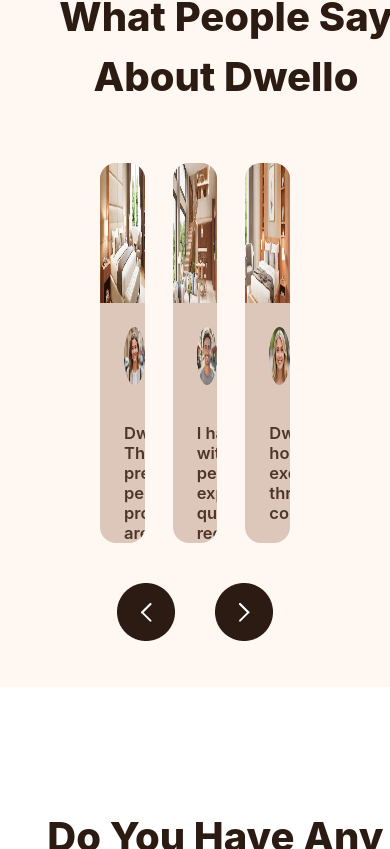
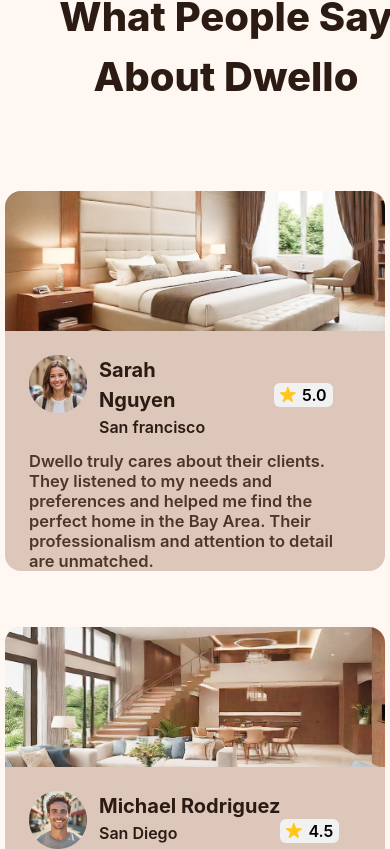
Before and after one commit to abduletifabdella29-lab/dwello-real-estate, a React (Vite) app in the folder dwello-real-estate/: page / in a window 390 px wide. Shown: the part 5295-6144 px from the top of the page. Built offline with nearby package versions, Linux system fonts and the light colour scheme.

Commit message:
feat: add responsive for Testimonial Section

```diff
--- a/dwello-real-estate/src/Components/TestimonialsSection.jsx
+++ b/dwello-real-estate/src/Components/TestimonialsSection.jsx
@@ -17,7 +17,7 @@
             <h1 className='w-113 py-8 text-center font-extrabold text-[40px] text-[#2B1B12] mx-auto'>What People Say <br />About Dwello</h1>
         </div>
 
-        <div className='pt-6 px-25 gap-7 flex'>
+        <div className='pt-13 pb-25 px-4 sm:px-6 md:px-8 xl:px-26 grid grid-cols-1 justify-items-center gap-14 md:grid-cols-2 md:gap-16 lg:grid-cols-3 lg:gap-12 xl:flex xl:justify-center xl:gap-11'>
             <div className='bg-[#DDC7BB] w-95 h-95  rounded-2xl overflow-hidden '>
                 <img className='w-95 h-35' src={review1} />
                 <div className='ml-6 mt-6'>
```
